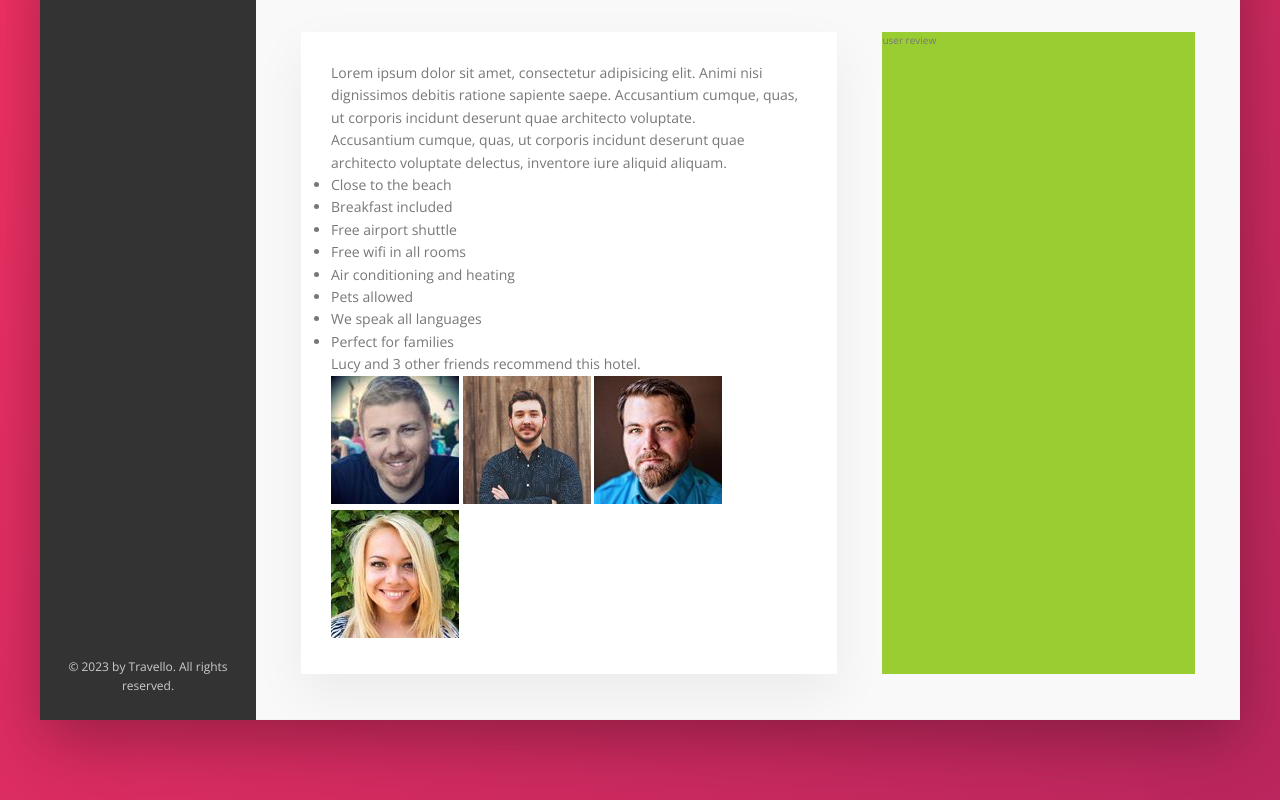
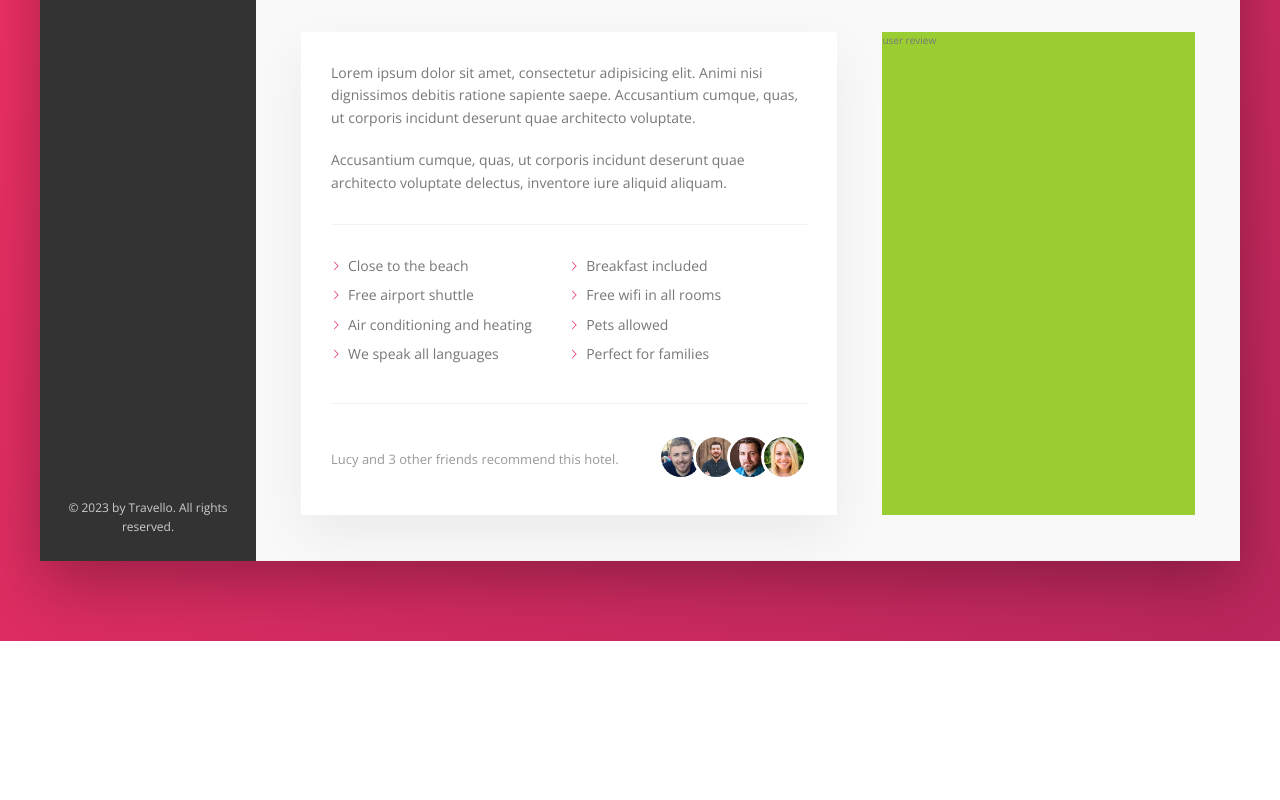
Before and after one commit to P666R/Travello, a website: page index.html in a window 1280 px wide. Shown: the part 614-1414 px from the top of the page. After the commit the page ends 1255 px from the top, so only its background shows below. Drawn offline with nearby package versions, Linux system fonts and the light colour scheme.

Commit message:
building description section-2

```diff
--- a/index.html
+++ b/index.html
@@ -179,14 +179,14 @@
               </p>
 
               <ul class="list">
-                <li class="list-item">Close to the beach</li>
-                <li class="list-item">Breakfast included</li>
-                <li class="list-item">Free airport shuttle</li>
-                <li class="list-item">Free wifi in all rooms</li>
-                <li class="list-item">Air conditioning and heating</li>
-                <li class="list-item">Pets allowed</li>
-                <li class="list-item">We speak all languages</li>
-                <li class="list-item">Perfect for families</li>
+                <li class="list__item">Close to the beach</li>
+                <li class="list__item">Breakfast included</li>
+                <li class="list__item">Free airport shuttle</li>
+                <li class="list__item">Free wifi in all rooms</li>
+                <li class="list__item">Air conditioning and heating</li>
+                <li class="list__item">Pets allowed</li>
+                <li class="list__item">We speak all languages</li>
+                <li class="list__item">Perfect for families</li>
               </ul>
 
               <div class="recommend">
--- a/sass/_components.scss
+++ b/sass/_components.scss
@@ -298,3 +298,73 @@
     box-shadow: none;
   }
 }
+
+/////////////////////////////////////////////
+// paragraph
+.paragraph:not(:last-of-type) {
+  margin-bottom: 2rem;
+}
+
+/////////////////////////////////////////////
+// list
+.list {
+  list-style: none;
+  margin: 3rem 0;
+  padding: 3rem 0;
+  border-top: var(--line);
+  border-bottom: var(--line);
+
+  display: flex;
+  flex-wrap: wrap;
+
+  &__item {
+    flex: 0 0 50%;
+    margin-bottom: 0.7rem;
+  }
+
+  &__item::before {
+    content: '';
+    display: inline-block;
+    height: 1rem;
+    width: 1rem;
+    margin-right: 0.7rem;
+
+    // older browsers
+    // background-image: url('../img/chevron-thin-right.svg');
+    // background-size: cover;
+
+    // newer browsers - masks
+    background-color: var(--color-primary);
+    -webkit-mask-image: url('../img/chevron-thin-right.svg');
+    -webkit-mask-size: cover;
+
+    mask-image: url('../img/chevron-thin-right.svg');
+    mask-size: cover;
+  }
+}
+
+/////////////////////////////////////////////
+// recommend
+.recommend {
+  font-size: 1.3rem;
+  color: var(--color-grey-dark-3);
+
+  display: flex;
+  align-items: center;
+
+  &__count {
+    margin-right: auto;
+  }
+
+  &__photo {
+    box-sizing: content-box;
+    height: 4rem;
+    width: 4rem;
+    border-radius: 50%;
+    border: 3px solid #fff;
+
+    &:not(:last-child) {
+      margin-right: -1.5rem;
+    }
+  }
+}
```
Also changed, not shown: css/style.css, 1 other file.
